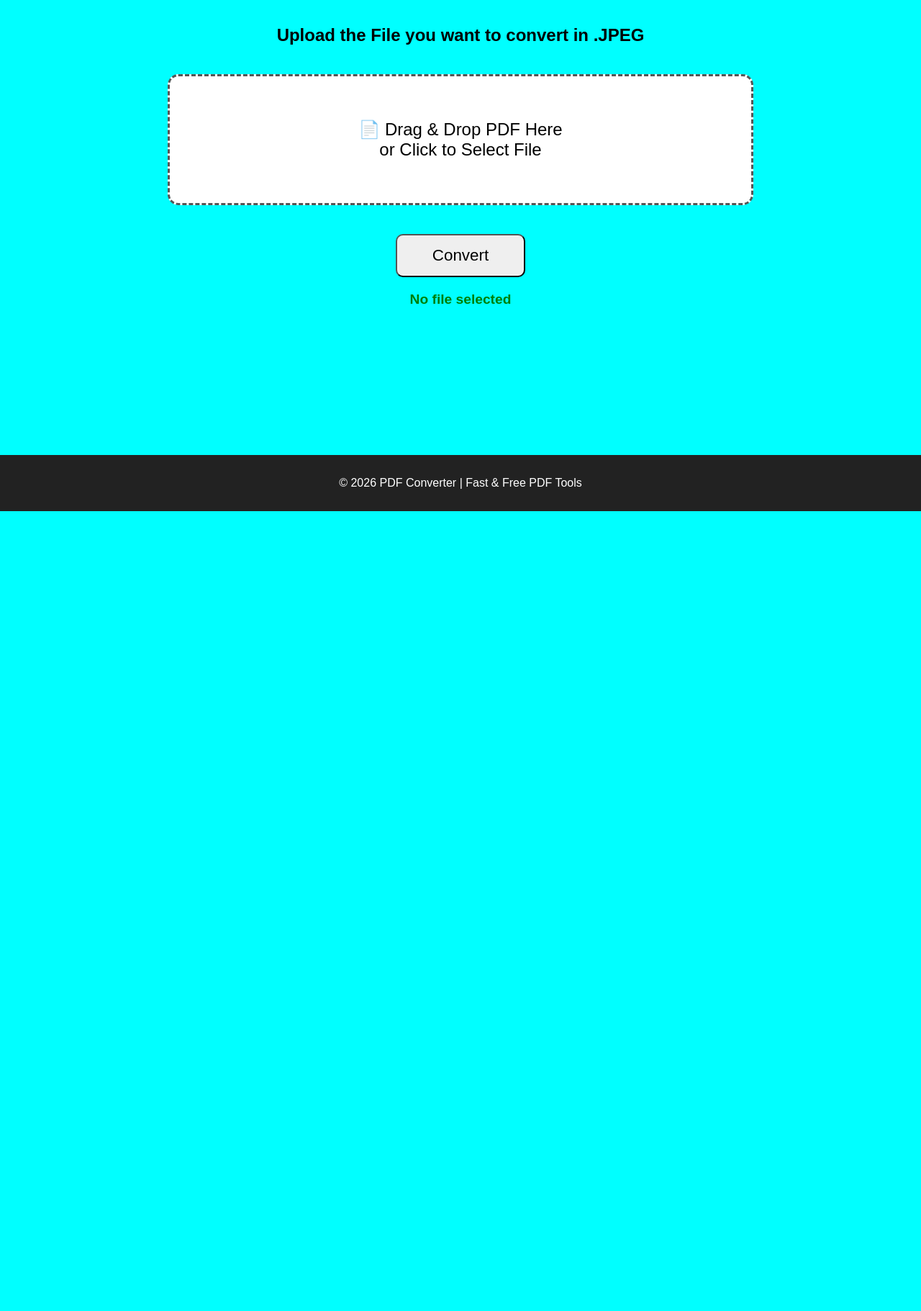
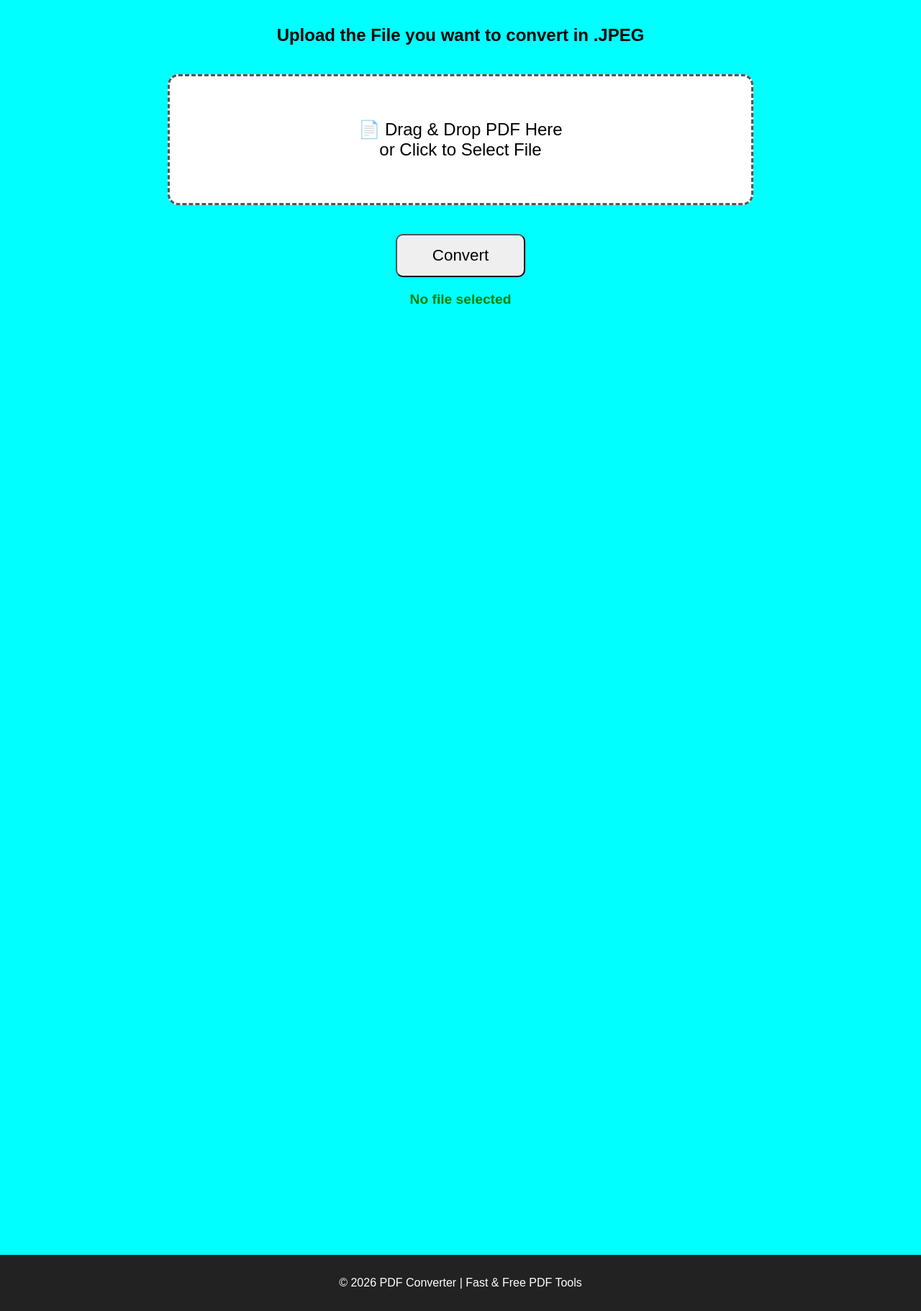
Before and after one commit to singh-ansh/PDF-converter, a Flask app: page / in a window 1280 px wide. Shown: the part 90-1911 px from the top of the page at 72% size. Before the commit the page ends 800 px from the top, so only its background shows below. Run offline with Flask 3, Linux system fonts and the light colour scheme.

Commit message:
Commitment to fix footer

```diff
--- a/static/style.css
+++ b/static/style.css
@@ -14,6 +14,7 @@ body{
 
 main{
     flex: 1;
+    padding-bottom: 100%;
 }
 
 
```
